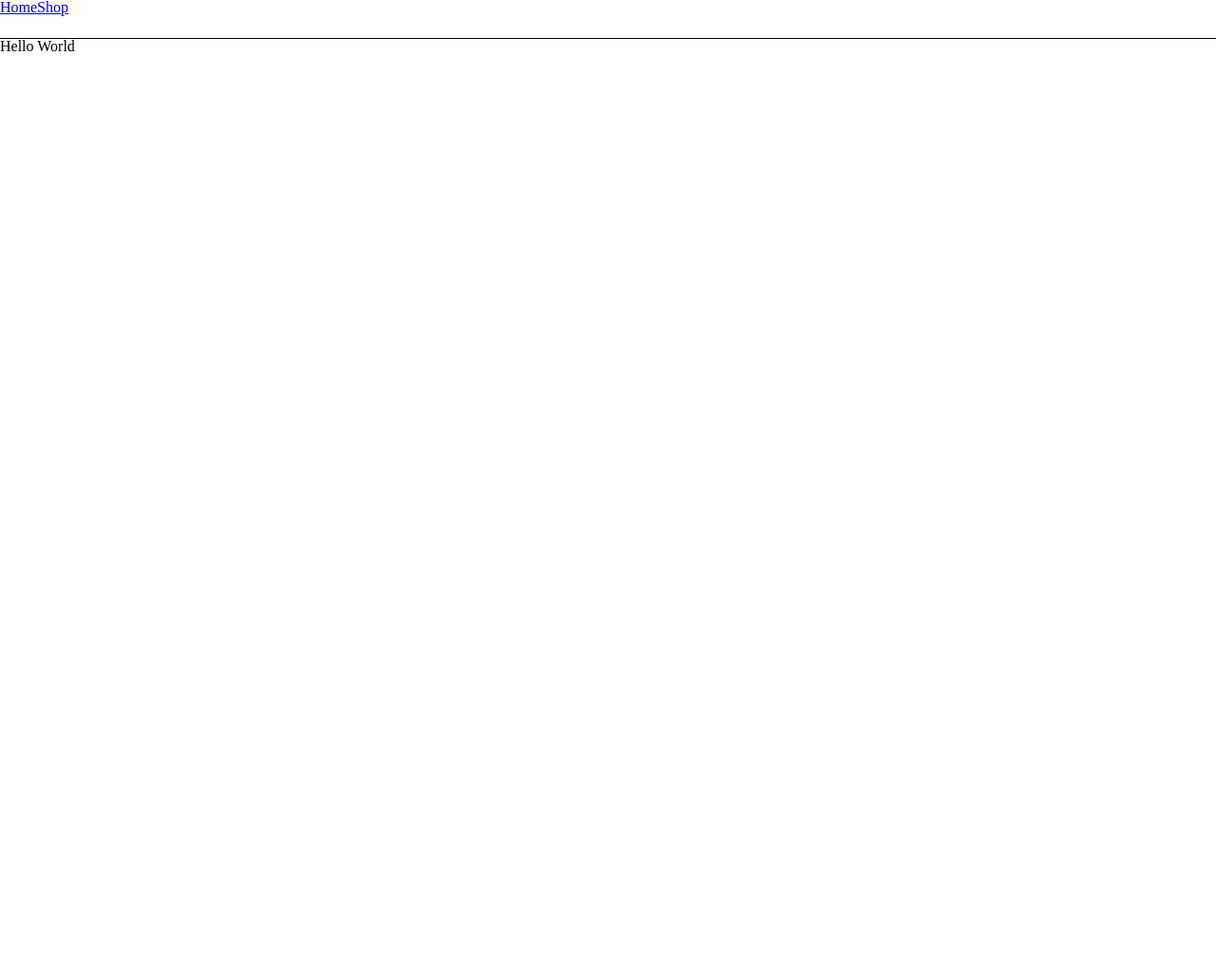
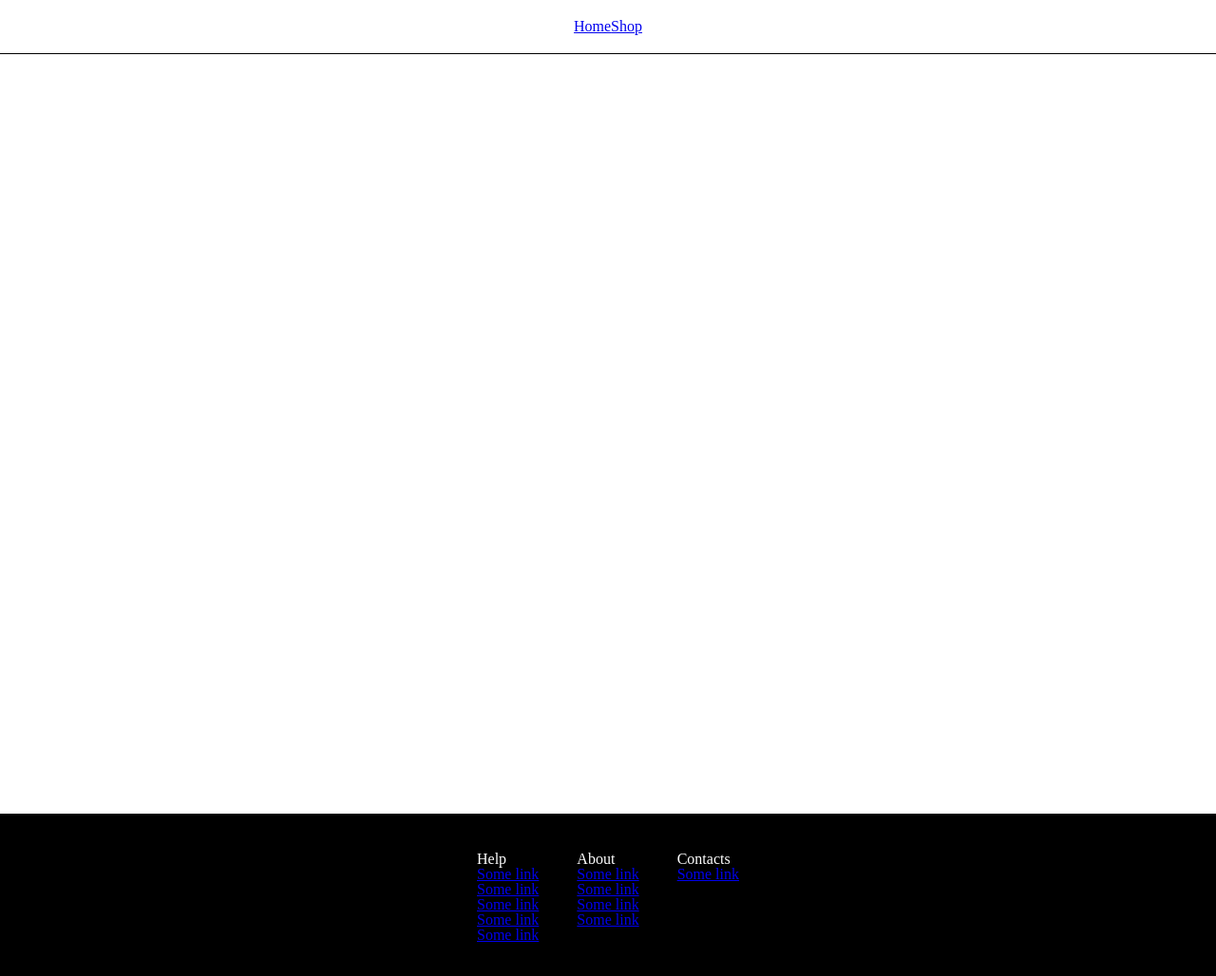
Before and after one commit to BuonicosII/shopping-cart, a React (Vite) app: page / in a window 1280 px wide. Shown: the top 1028 px of the page at 95% size. Before the commit the page ends 800 px from the top, so only its background shows below. Built offline with nearby package versions, Linux system fonts and the light colour scheme.

Commit message:
Create basic footer component

```diff
--- a/src/Router.jsx
+++ b/src/Router.jsx
@@ -1,15 +1,16 @@
 import { createBrowserRouter, RouterProvider } from "react-router-dom";
 import NavBar from "./components/navbar/Navbar.jsx";
+import Footer from "./components/footer/Footer.jsx";
 
 const Router = () => {
     const router = createBrowserRouter([
       {
         path: "/",
-        element: <><NavBar></NavBar>Hello World</>,
+        element: <><NavBar /><div style={{height: "100vh"}}></div><Footer /></>,
       },
       {
         path: "router-test",
-        element: <><NavBar></NavBar>Hello Router Test</>,
+        element: <><NavBar />Hello Router Test<Footer /></>,
       },
     ]);
 
--- /dev/null
+++ b/src/components/footer/Footer.jsx
@@ -0,0 +1,37 @@
+import { Link } from "react-router-dom";
+import styles from './Footer.module.css'
+
+export default function Footer () {
+
+    return (
+        <footer className={styles.footer}>
+            <div className={styles.footerDiv}>
+                <h2>Help</h2>
+                <nav className={styles.nav}>
+                    <Link>Some link</Link>
+                    <Link>Some link</Link>
+                    <Link>Some link</Link>
+                    <Link>Some link</Link>
+                    <Link>Some link</Link>
+                </nav>
+            </div>
+            <div className={styles.footerDiv}>
+                <h2>About</h2>
+                <nav className={styles.nav}>
+                    <Link>Some link</Link>
+                    <Link>Some link</Link>
+                    <Link>Some link</Link>
+                    <Link>Some link</Link>
+                </nav>
+
+            </div>
+            <div className={styles.footerDiv}>
+                <h2>Contacts</h2>
+                <nav className={styles.nav}>
+                    <Link>Some link</Link>
+                </nav>
+            </div>
+        </footer>
+    )
+
+}
--- /dev/null
+++ b/src/components/footer/Footer.module.css
@@ -0,0 +1,21 @@
+.footer {
+    display: flex;
+    justify-content: center;
+    align-items: start;
+    height: 30vh;
+    background-color: black;
+    color: white;
+    box-sizing: border-box;
+    padding: 5vh;
+    gap: 5vh;
+
+}
+
+.footerDiv {
+    height: auto;
+}
+
+.nav {
+    display: flex;
+    flex-direction: column;
+}
--- a/src/components/navbar/Navbar.module.css
+++ b/src/components/navbar/Navbar.module.css
@@ -1,5 +1,7 @@
 .navbar {
-    width: 100vw;
-    height: 5vh;
+    height: 7vh;
     border-bottom: 1px solid black;
+    display: flex;
+    justify-content: center;
+    align-items: center;
 }
```
